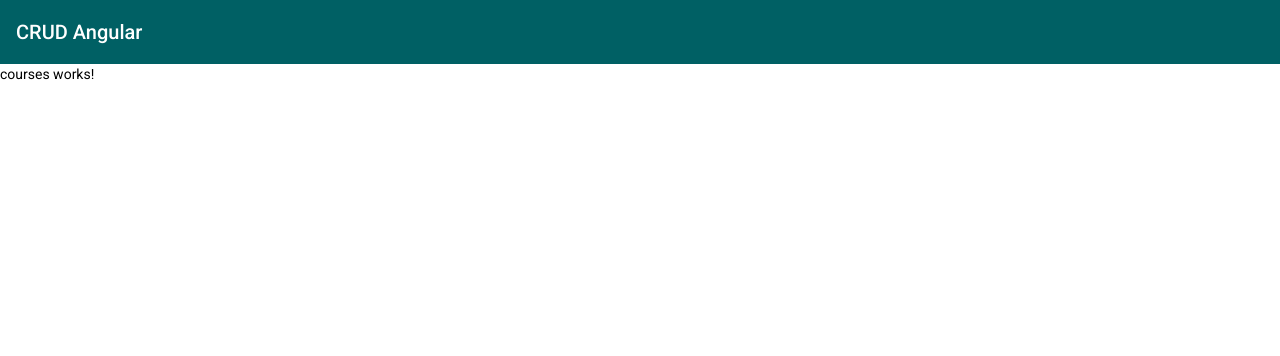
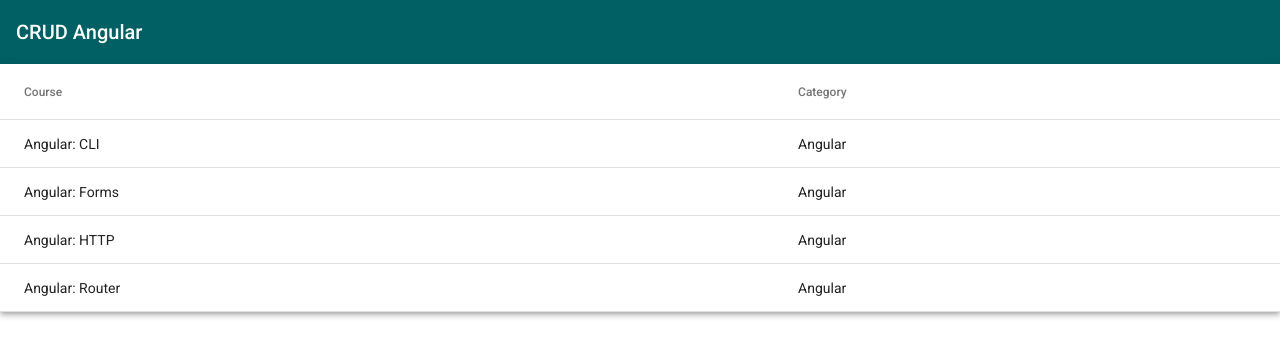
Before and after one commit to felipesntr/crud-angular, an Angular app: page /courses in a window 1280 px wide. Shown: the top 356 px of the page. Built offline with nearby package versions, Linux system fonts and the light colour scheme.

Commit message:
added courses data source and table view.

```diff
--- a/src/app/courses/courses.module.ts
+++ b/src/app/courses/courses.module.ts
@@ -1,3 +1,4 @@
+import { MatTableModule } from '@angular/material/table';
 import { NgModule } from '@angular/core';
 import { CommonModule } from '@angular/common';
 
@@ -11,6 +12,7 @@
   ],
   imports: [
     CommonModule,
+    MatTableModule,
     CoursesRoutingModule
   ]
 })
--- a/src/app/courses/courses/courses.component.html
+++ b/src/app/courses/courses/courses.component.html
@@ -1 +1,20 @@
-<p>courses works!</p>
+<table mat-table [dataSource]="courses" class="mat-elevation-z4">
+
+  <!--- Note that these columns can be defined in any order.
+          The actual rendered columns are set as a property on the row definition" -->
+
+  <!-- Name Column -->
+  <ng-container matColumnDef="name">
+    <th mat-header-cell *matHeaderCellDef> Course </th>
+    <td mat-cell *matCellDef="let element"> {{element.name}} </td>
+  </ng-container>
+
+  <!-- Category Column -->
+  <ng-container matColumnDef="category">
+    <th mat-header-cell *matHeaderCellDef> Category </th>
+    <td mat-cell *matCellDef="let element"> {{element.category}} </td>
+  </ng-container>
+
+  <tr mat-header-row *matHeaderRowDef="displayedColumns"></tr>
+  <tr mat-row *matRowDef="let row; columns: displayedColumns;"></tr>
+</table>
--- a/src/app/courses/courses/courses.component.scss
+++ b/src/app/courses/courses/courses.component.scss
@@ -0,0 +1,3 @@
+table{
+  width: 100%;
+}
--- a/src/app/courses/courses/courses.component.ts
+++ b/src/app/courses/courses/courses.component.ts
@@ -1,3 +1,4 @@
+import { Course } from './../model/course';
 import { Component, OnInit } from '@angular/core';
 
 @Component({
@@ -7,6 +8,31 @@
 })
 export class CoursesComponent implements OnInit {
 
+  courses: Course[] = [
+    {
+      _id: '1',
+      name: 'Angular: CLI',
+      category: 'Angular'
+    },
+    {
+      _id: '2',
+      name: 'Angular: Forms',
+      category: 'Angular'
+    },
+    {
+      _id: '3',
+      name: 'Angular: HTTP',
+      category: 'Angular'
+    },
+    {
+      _id: '4',
+      name: 'Angular: Router',
+      category: 'Angular'
+    }
+  ];
+
+  displayedColumns: string[] = ['name', 'category'];
+
   constructor() { }
 
   ngOnInit(): void {
--- /dev/null
+++ b/src/app/courses/model/course.ts
@@ -0,0 +1,5 @@
+export interface Course {
+  _id: string;
+  name: string;
+  category: string;
+}
```
